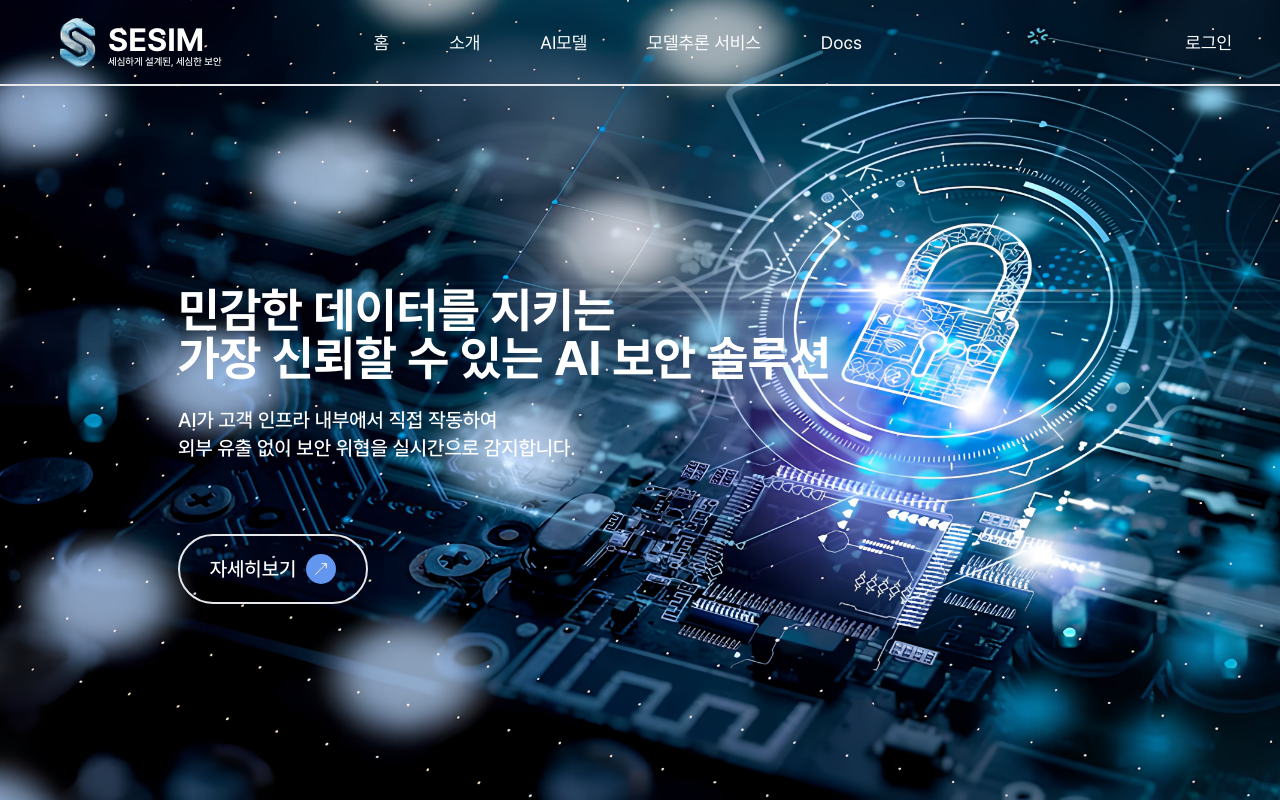
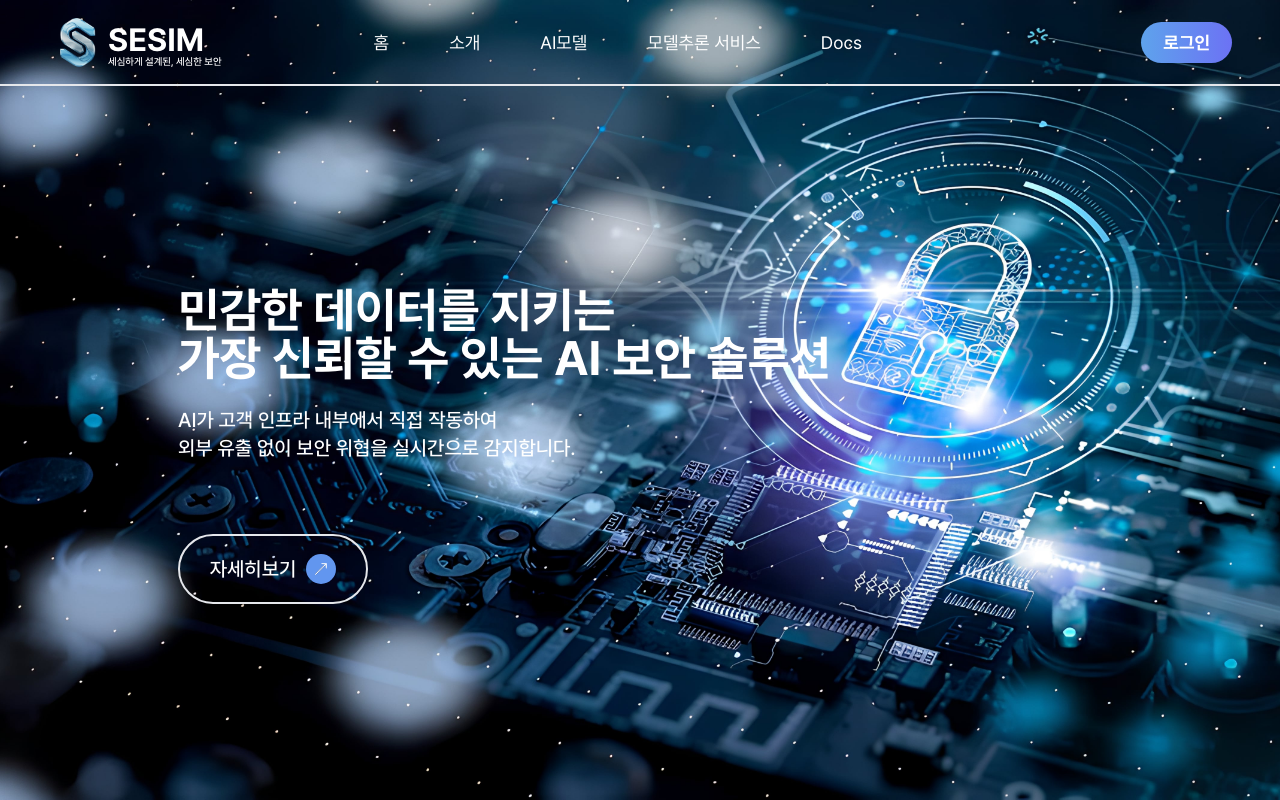
Before and after one commit to shunnnl/SESIM, a React (Vite) app in the folder fe/sesim/: page / in a window 1280 px wide. Built offline with nearby package versions, Linux system fonts and the light colour scheme.

Commit message:
feat: 홈페이지 화면 구현 완료 [S12P31S109-131]

```diff
--- a/fe/sesim/src/components/Navbar/DetailButton.tsx
+++ b/fe/sesim/src/components/Navbar/DetailButton.tsx
@@ -1,11 +1,11 @@
 import { memo } from 'react';
+import { Link } from 'react-router-dom';
 import arrowWhite from "../../assets/images/arrow-white.png";
 import arrowBlue from "../../assets/images/arrow-blue.png";
 
-
-
 const DetailButtonComponent: React.FC = () => {
     return (
+        <Link to="/ai-model">
             <button
                 className="group relative flex items-center justify-center gap-[10px] border-2 border-white/24 rounded-[35px] w-[190px] h-[70px] px-[24px] py-[12px] transition-all duration-300 overflow-hidden hover:border-[#6296EF]"
                 style={{ willChange: 'transform, border-color' }}
@@ -44,6 +44,7 @@ const DetailButtonComponent: React.FC = () => {
                     />
                 </div>
             </button>
+        </Link>
     );
 };
 
--- a/fe/sesim/src/components/Navbar/Navbar.tsx
+++ b/fe/sesim/src/components/Navbar/Navbar.tsx
@@ -1,43 +1,26 @@
 import React, { useState } from 'react';
-import { Link } from 'react-router-dom';
 import { SesimLogo } from './SesimLogo';
+import { NavbarMenu } from './NavbarMenu';
+import { SidebarMenu } from './SidebarMenu';
 
-const NavbarMenu: React.FC = () => {
+const LoginButton = () => {
     return (
-        <div className="nav-menu flex lg:gap-[60px] md:gap-[20px] text-[18px] text-white px-8 items-center justify-center text-center">
-            <Link to="/">홈</Link>
-            <Link to="/about">소개</Link>
-            <Link to="/ai-model">AI모델</Link>
-            <Link to="/model-inference-service">모델추론 서비스</Link>
-            <Link to="/docs">Docs</Link>
-        </div>
-    );
-};
-
-const SidebarMenu: React.FC<{ onClickMenu?: () => void }> = ({ onClickMenu }) => {
-    return (
-        <div className="flex flex-col gap-[20px] text-[18px] text-white px-8 pt-[86px]">
-            <Link to="/" onClick={onClickMenu}>홈</Link>
-            <Link to="/about" onClick={onClickMenu}>소개</Link>
-            <Link to="/ai-model" onClick={onClickMenu}>AI모델</Link>
-            <Link to="/model-inference-service" onClick={onClickMenu}>모델추론 서비스</Link>
-            <Link to="/docs" onClick={onClickMenu}>Docs</Link>
-        </div>
-    );
-};
+        <button className="text-white text-[18px] font-bold bg-gradient-to-r from-[#5EA3EC] to-[#6C72F4] rounded-[35px] px-[22px] py-[7px]">로그인</button>
+    )
+}
 
 export const Navbar: React.FC = () => {
     const [sidebarOpen, setSidebarOpen] = useState(false);
     return (
         <nav className="flex justify-between items-center px-4 border-b-2 border-white/ md:px-12 h-[86px]">
-            <div className="flex items-center lg:gap-[120px] md:gap-8" >
+            <div className="flex items-center lg:gap-[120px] md:gap-2" >
                 <SesimLogo />
                 <div className="hidden md:flex gap-8">
                     <NavbarMenu />
                 </div>
             </div>
             <div className="hidden md:block">
-                <button className="text-white text-[18px]">로그인</button>
+                <LoginButton />
             </div>
             {/* 모바일 햄버거 버튼 */}
             {!sidebarOpen && (
--- /dev/null
+++ b/fe/sesim/src/components/Navbar/NavbarMenu.tsx
@@ -0,0 +1,13 @@
+import { Link } from "react-router-dom";
+
+export const NavbarMenu: React.FC = () => {
+    return (
+        <div className="nav-menu flex lg:gap-[60px] md:gap-[20px] text-[18px] text-white px-8 items-center justify-center text-center">
+            <Link to="/">홈</Link>
+            <Link to="/about">소개</Link>
+            <Link to="/ai-model">AI모델</Link>
+            <Link to="/model-inference-service">모델추론 서비스</Link>
+            <Link to="/docs">Docs</Link>
+        </div>
+    );
+};
--- /dev/null
+++ b/fe/sesim/src/components/Navbar/SidebarMenu.tsx
@@ -0,0 +1,18 @@
+import React from 'react';
+import { Link } from 'react-router-dom';
+
+interface SidebarMenuProps {
+    onClickMenu?: () => void;
+}
+
+export const SidebarMenu: React.FC<SidebarMenuProps> = ({ onClickMenu }) => {
+    return (
+        <div className="flex flex-col gap-[20px] text-[18px] text-white px-8 pt-[86px]">
+            <Link to="/" onClick={onClickMenu}>홈</Link>
+            <Link to="/about" onClick={onClickMenu}>소개</Link>
+            <Link to="/ai-model" onClick={onClickMenu}>AI모델</Link>
+            <Link to="/model-inference-service" onClick={onClickMenu}>모델추론 서비스</Link>
+            <Link to="/docs" onClick={onClickMenu}>Docs</Link>
+        </div>
+    );
+};
```
Lines whose indentation alone changed are shown as unchanged.
